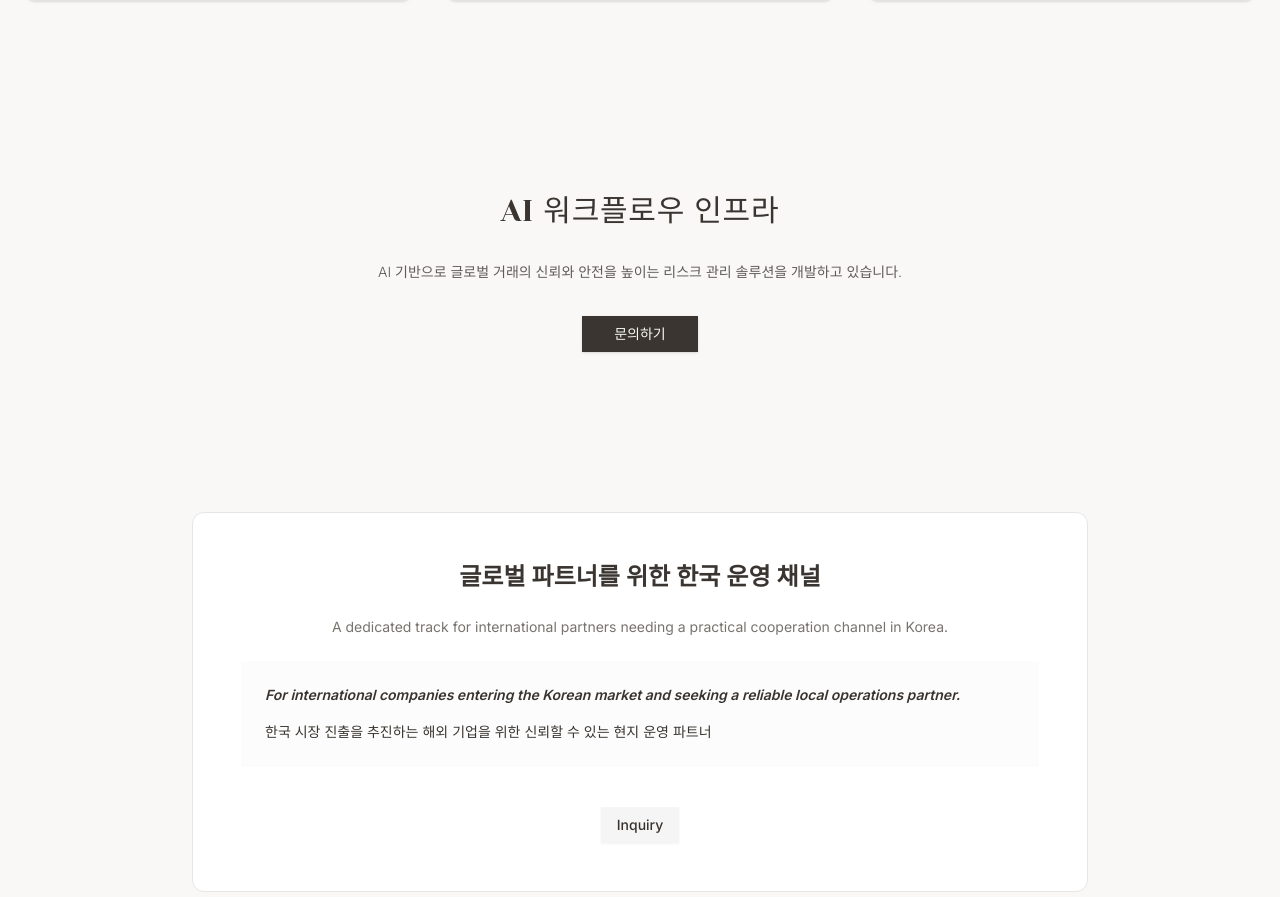
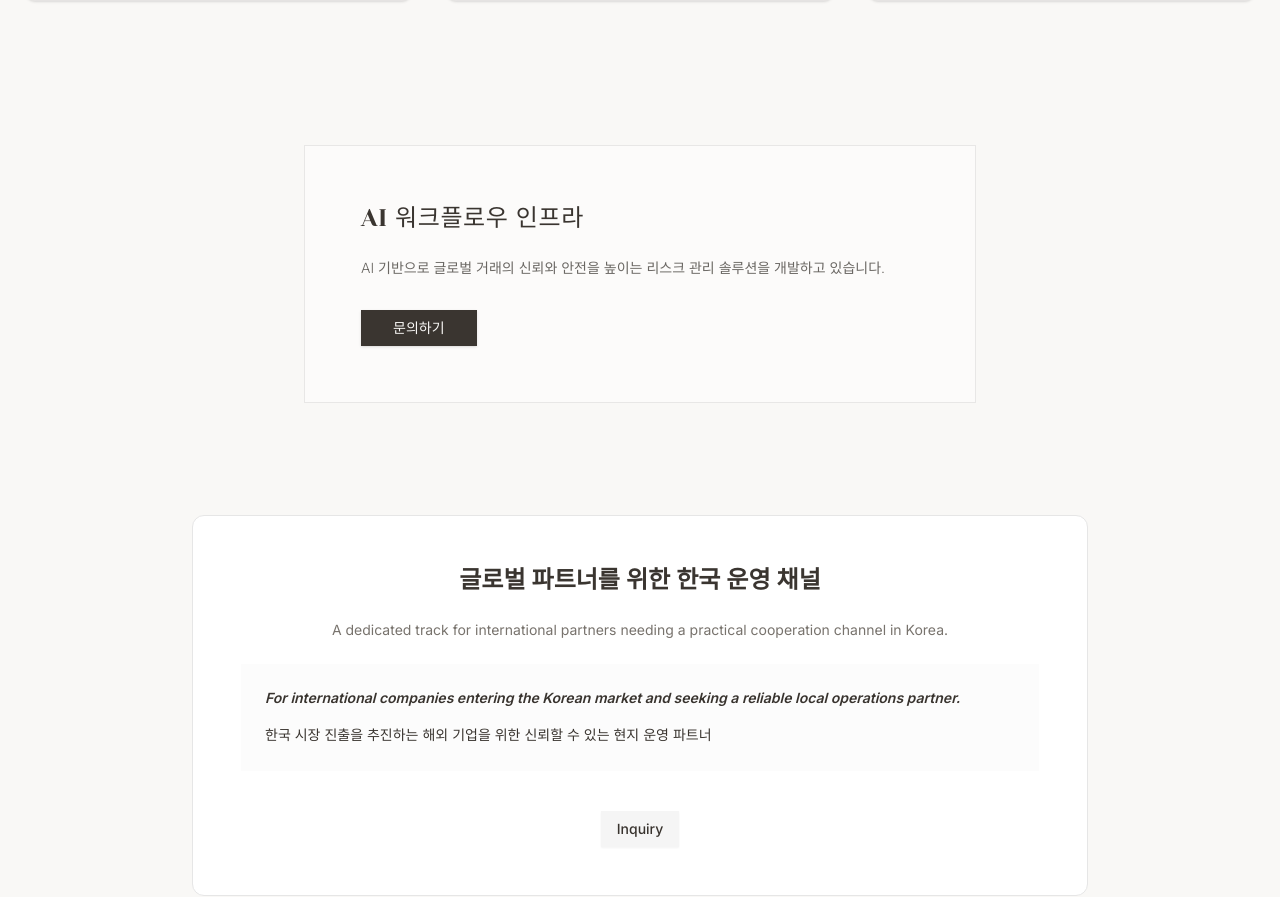
Before and after one commit to tteehhaa/theo-ne-landing, a React (Vite) app: page / in a window 1280 px wide. Shown: the part 1425-2322 px from the top of the page. Built offline with nearby package versions, Linux system fonts and the light colour scheme.

Commit message:
Update InnovationSection.tsx

```diff
--- a/src/components/sections/InnovationSection.tsx
+++ b/src/components/sections/InnovationSection.tsx
@@ -5,21 +5,26 @@ export default function InnovationSection() {
   const { t } = useTranslation();
 
   return (
-    <section id="innovation" className="py-24 bg-cream/30">
-      <div className="container mx-auto max-w-2xl text-center space-y-8">
-        {/* 제목 세리프체 적용 */}
-        <h2 className="text-3xl font-serif text-charcoal tracking-wide">AI 워크플로우 인프라</h2>
+    <section id="innovation" className="py-12 container mx-auto px-6">
+      {/* ServiceSection과 동일한 최대 너비 제한 */}
+      <div className="max-w-2xl mx-auto">
+        {/* 테두리, 패딩, 배경색을 ServiceSection과 통일 */}
+        <div className="border border-charcoal/10 p-10 lg:p-14 bg-white/50">
+          <h3 className="font-serif text-xl lg:text-2xl text-charcoal mb-6 tracking-wide">
+            AI 워크플로우 인프라
+          </h3>
 
-        <p className="text-sm font-light text-charcoal/80 leading-relaxed">
+          <p className="text-xs lg:text-sm font-light leading-relaxed text-charcoal/75 mb-8">
             AI 기반으로 글로벌 거래의 신뢰와 안전을 높이는 리스크 관리 솔루션을 개발하고 있습니다.
           </p>
 
-        <a href="?type=rnd#contact" className="inline-block">
+          <a href="?type=rnd#contact">
             <Button className="bg-charcoal text-cream hover:bg-[#2a2622] font-serif px-8">
               {t('innovation.btn')}
             </Button>
           </a>
         </div>
+      </div>
     </section>
   );
 }
```
Lines whose indentation alone changed are shown as unchanged.
